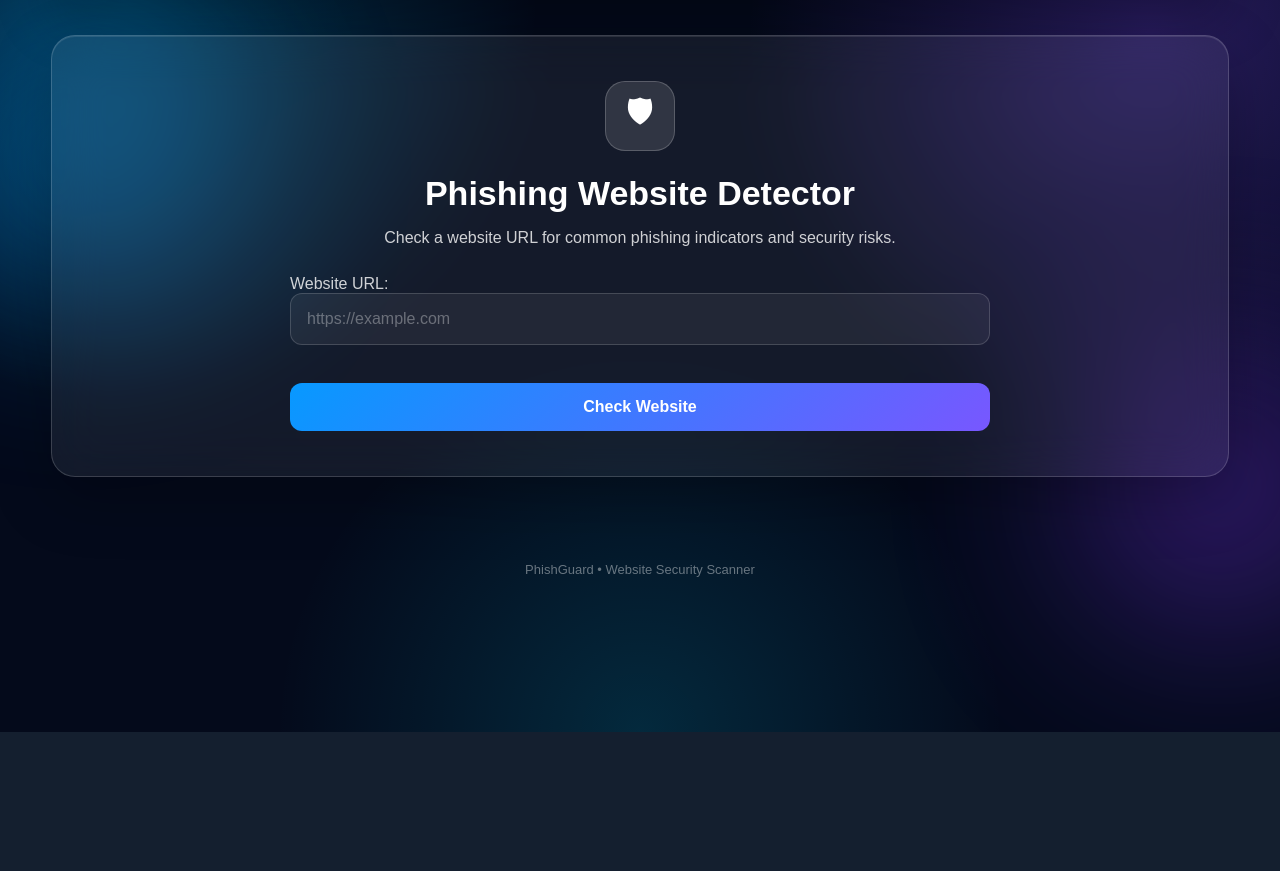
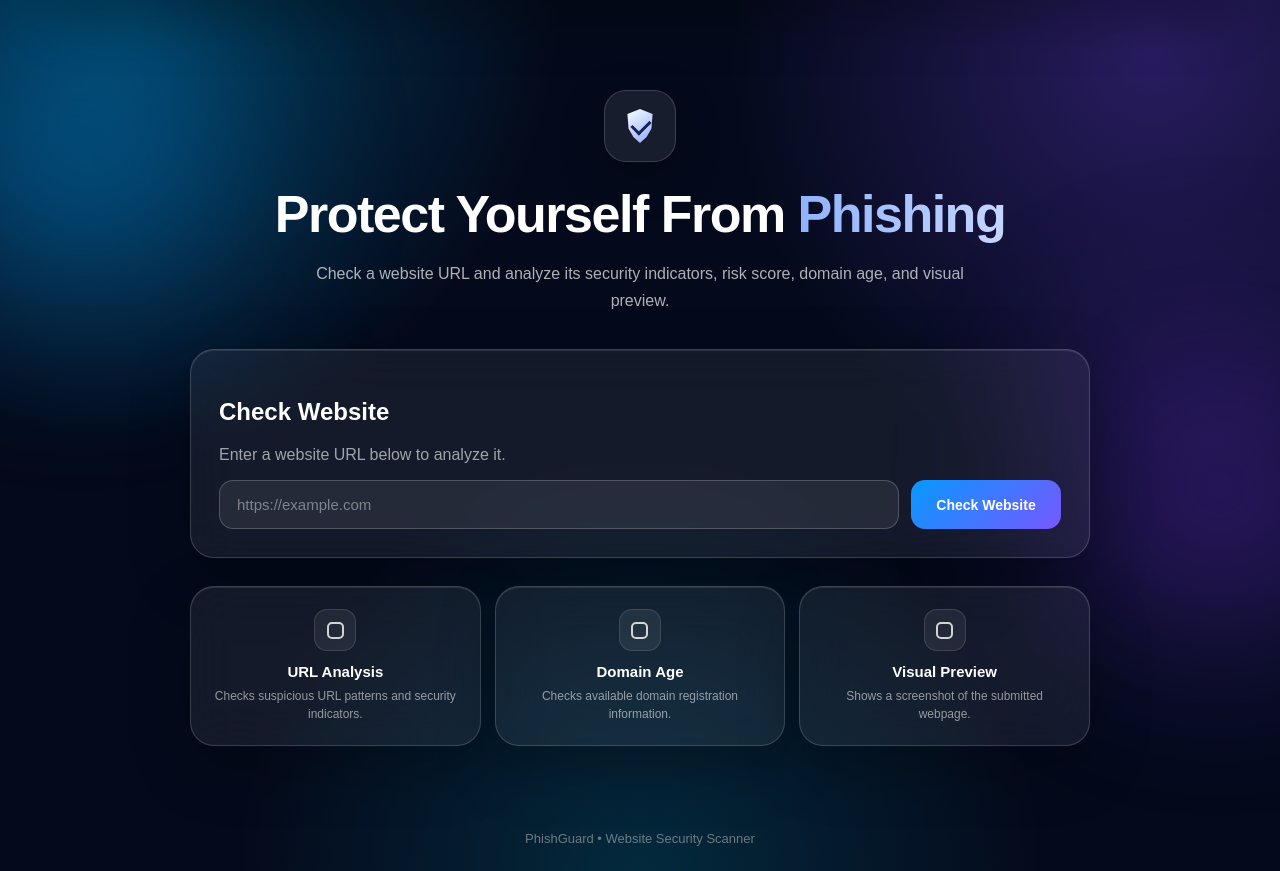
Before and after one commit to Sethu-santhosh/phishing-website-detector, a Django app: page / in a window 1280 px wide. Shown: the part 88-959 px from the top of the page. Before the commit the page ends 820 px from the top, so only its background shows below. Run offline with Django 5.2, Linux system fonts and the light colour scheme.

Commit message:
Update home.html

```diff
--- a/templates/home.html
+++ b/templates/home.html
@@ -3,85 +3,144 @@
 {% block content %}
 
 <style>
-    .hero-card {
+    .hero {
         text-align: center;
-        padding: 45px 30px;
+        padding: 55px 20px 35px;
     }
 
     .hero-icon {
-        width: 70px;
-        height: 70px;
-        margin: 0 auto 20px;
-        border-radius: 20px;
+        width: 72px;
+        height: 72px;
+        margin: 0 auto 22px;
+        border-radius: 22px;
         display: flex;
         align-items: center;
         justify-content: center;
-        background: rgba(255, 255, 255, 0.12);
-        border: 1px solid rgba(255, 255, 255, 0.2);
-        font-size: 32px;
+        background: rgba(255,255,255,0.08);
+        border: 1px solid rgba(255,255,255,0.16);
+        box-shadow: 0 15px 45px rgba(0,0,0,0.25);
     }
 
-    .hero-card h1 {
-        margin-bottom: 12px;
-        font-size: 34px;
+    .shield-icon {
+        width: 30px;
+        height: 34px;
+        position: relative;
     }
 
-    .hero-card p {
-        opacity: 0.8;
-        margin-bottom: 28px;
+    .shield-icon::before {
+        content: "";
+        position: absolute;
+        inset: 0;
+        background: linear-gradient(145deg, #ffffff, #8aa9ff);
+        clip-path: polygon(
+            50% 0%,
+            92% 15%,
+            88% 58%,
+            72% 82%,
+            50% 100%,
+            28% 82%,
+            12% 58%,
+            8% 15%
+        );
     }
 
-    .check-form {
-        text-align: left;
-        max-width: 700px;
-        margin: auto;
+    .shield-icon::after {
+        content: "";
+        position: absolute;
+        width: 9px;
+        height: 15px;
+        left: 10px;
+        top: 7px;
+        border-right: 3px solid #172554;
+        border-bottom: 3px solid #172554;
+        transform: rotate(45deg);
     }
 
-    .check-form input {
-        width: 100%;
-        padding: 16px;
-        border-radius: 12px;
-        border: 1px solid rgba(255, 255, 255, 0.2);
-        background: rgba(255, 255, 255, 0.08);
-        color: inherit;
-        outline: none;
+    .hero h1 {
+        margin: 0;
+        font-size: clamp(32px, 5vw, 52px);
+        font-weight: 800;
+        letter-spacing: -1.5px;
+    }
+
+    .hero h1 span {
+        background: linear-gradient(90deg, #8fb3ff, #c5d5ff);
+        -webkit-background-clip: text;
+        -webkit-text-fill-color: transparent;
+    }
+
+    .hero p {
+        max-width: 700px;
+        margin: 16px auto 0;
+        line-height: 1.7;
+        opacity: 0.68;
         font-size: 16px;
     }
 
-    .check-form input:focus {
-        border-color: rgba(255, 255, 255, 0.5);
+    .checker-card {
+        max-width: 900px;
+        margin: 0 auto;
+    }
+
+    .url-form {
+        display: flex;
+        gap: 12px;
+        margin-top: 8px;
+    }
+
+    .url-form input {
+        flex: 1;
+        min-width: 0;
     }
 
     .check-button {
-        width: 100%;
-        margin-top: 10px;
-        padding: 15px;
-        border-radius: 12px;
-        border: none;
-        cursor: pointer;
-        font-size: 16px;
-        font-weight: bold;
-        transition: transform 0.2s ease, opacity 0.2s ease;
+        min-width: 150px;
+        position: relative;
+        overflow: hidden;
     }
 
-    .check-button:hover {
-        transform: translateY(-2px);
-        opacity: 0.9;
+    .check-button::after {
+        content: "";
+        position: absolute;
+        top: 0;
+        left: -100%;
+        width: 60%;
+        height: 100%;
+        background: linear-gradient(
+            90deg,
+            transparent,
+            rgba(255,255,255,0.22),
+            transparent
+        );
+        transform: skewX(-20deg);
+    }
+
+    .check-button:hover::after {
+        animation: buttonShine 0.8s ease;
+    }
+
+    @keyframes buttonShine {
+        from {
+            left: -100%;
+        }
+        to {
+            left: 140%;
+        }
     }
 
     .loading {
         display: none;
         text-align: center;
-        margin-top: 20px;
+        padding: 30px 10px;
     }
 
-    .spinner {
-        width: 35px;
-        height: 35px;
-        margin: auto;
-        border: 4px solid rgba(255,255,255,0.2);
-        border-top: 4px solid white;
+    .loader {
+        width: 38px;
+        height: 38px;
+        margin: 0 auto 14px;
         border-radius: 50%;
+        border: 3px solid rgba(255,255,255,0.15);
+        border-top-color: #9bb7ff;
         animation: spin 0.8s linear infinite;
     }
 
@@ -92,174 +151,332 @@
     }
 
     .result-card {
-        margin-top: 25px;
+        margin-top: 28px;
+        animation: resultAppear 0.55s ease;
     }
 
-    .result-header {
+    @keyframes resultAppear {
+        from {
+            opacity: 0;
+            transform: translateY(20px) scale(0.98);
+        }
+        to {
+            opacity: 1;
+            transform: translateY(0) scale(1);
+        }
+    }
+
+    .result-title {
         display: flex;
         align-items: center;
         justify-content: space-between;
         gap: 15px;
-        flex-wrap: wrap;
+        margin-bottom: 20px;
     }
 
-    .result-header h2 {
+    .result-title h2 {
         margin: 0;
     }
 
     .status-badge {
         padding: 8px 15px;
-        border-radius: 20px;
-        font-weight: bold;
-        background: rgba(255,255,255,0.12);
+        border-radius: 999px;
+        font-size: 13px;
+        font-weight: 700;
+        background: rgba(255,255,255,0.08);
+        border: 1px solid rgba(255,255,255,0.14);
     }
 
     .result-info {
-        margin-top: 25px;
         display: grid;
-        grid-template-columns: repeat(2, 1fr);
-        gap: 15px;
+        grid-template-columns: repeat(3, 1fr);
+        gap: 14px;
+        margin-bottom: 25px;
     }
 
     .info-box {
-        padding: 20px;
-        border-radius: 15px;
-        background: rgba(255,255,255,0.07);
-        border: 1px solid rgba(255,255,255,0.12);
+        padding: 18px;
+        border-radius: 16px;
+        background: rgba(255,255,255,0.045);
+        border: 1px solid rgba(255,255,255,0.09);
+        min-width: 0;
     }
 
-    .info-box h3 {
-        margin-top: 0;
-        margin-bottom: 10px;
-        font-size: 15px;
-        opacity: 0.75;
+    .info-box small {
+        display: block;
+        margin-bottom: 8px;
+        opacity: 0.55;
+        font-size: 12px;
     }
 
-    .info-value {
-        font-size: 20px;
-        font-weight: bold;
+    .info-box strong {
+        display: block;
         word-break: break-word;
+        line-height: 1.5;
     }
 
-    .age-box {
-        grid-column: span 2;
+    .score {
+        font-size: 26px;
     }
 
-    .age-value {
-        font-size: 24px;
-        margin-bottom: 8px;
+    .age-box strong {
+        font-size: 20px;
+    }
+
+    .registration-date {
+        margin-top: 7px;
+        font-size: 12px;
+        opacity: 0.58;
     }
 
     .reasons {
-        margin-top: 25px;
+        margin-top: 22px;
     }
 
     .reasons h3 {
         margin-bottom: 12px;
     }
 
-    .reasons ul {
-        padding-left: 22px;
+    .reason-list {
+        margin: 0;
+        padding: 0;
+        list-style: none;
     }
 
-    .reasons li {
+    .reason-list li {
+        padding: 13px 15px;
         margin-bottom: 8px;
+        border-radius: 12px;
+        background: rgba(255,255,255,0.04);
+        border: 1px solid rgba(255,255,255,0.07);
+        line-height: 1.5;
     }
 
-    .safe-result {
-        border-left: 5px solid #22c55e;
+    /* Website Preview */
+
+    .website-preview {
+        margin-top: 30px;
     }
 
-    .suspicious-result {
-        border-left: 5px solid #f59e0b;
+    .website-preview h3 {
+        margin: 0 0 14px;
     }
 
-    .phishing-result {
-        border-left: 5px solid #ef4444;
+    .preview-frame {
+        width: 100%;
+        overflow: hidden;
+        border-radius: 18px;
+        background: rgba(255,255,255,0.04);
+        border: 1px solid rgba(255,255,255,0.12);
+        min-height: 220px;
+        display: flex;
+        align-items: center;
+        justify-content: center;
     }
 
-    .disclaimer {
-        margin-top: 20px;
-        opacity: 0.65;
-        font-size: 13px;
+    .preview-frame img {
+        display: block;
+        width: 100%;
+        height: auto;
+        max-height: 600px;
+        object-fit: cover;
+        object-position: top;
     }
 
-    @media (max-width: 700px) {
-        .hero-card {
-            padding: 30px 20px;
+    .preview-error {
+        display: none;
+        padding: 55px 20px;
+        text-align: center;
+        opacity: 0.6;
     }
 
-        .hero-card h1 {
-            font-size: 27px;
+    .preview-note {
+        margin: 10px 0 0;
+        font-size: 12px;
+        opacity: 0.5;
+        line-height: 1.5;
+    }
+
+    .security-note {
+        margin-top: 24px;
+        padding: 15px;
+        border-radius: 14px;
+        background: rgba(255,255,255,0.035);
+        border: 1px solid rgba(255,255,255,0.07);
+        font-size: 12px;
+        line-height: 1.6;
+        opacity: 0.7;
+    }
+
+    .features {
+        max-width: 900px;
+        margin: 28px auto 0;
+        display: grid;
+        grid-template-columns: repeat(3, 1fr);
+        gap: 14px;
+    }
+
+    .feature {
+        padding: 22px;
+        text-align: center;
+    }
+
+    .feature-icon {
+        width: 42px;
+        height: 42px;
+        margin: 0 auto 12px;
+        border-radius: 13px;
+        background: rgba(255,255,255,0.07);
+        border: 1px solid rgba(255,255,255,0.12);
+        display: flex;
+        align-items: center;
+        justify-content: center;
+    }
+
+    .feature-icon span {
+        width: 17px;
+        height: 17px;
+        display: block;
+        border: 2px solid rgba(255,255,255,0.8);
+        border-radius: 5px;
+    }
+
+    .feature h3 {
+        margin: 0 0 7px;
+        font-size: 15px;
+    }
+
+    .feature p {
+        margin: 0;
+        font-size: 12px;
+        line-height: 1.5;
+        opacity: 0.55;
+    }
+
+    @media (max-width: 750px) {
+
+        .url-form {
+            flex-direction: column;
+        }
+
+        .check-button {
+            width: 100%;
         }
 
         .result-info {
             grid-template-columns: 1fr;
         }
 
-        .age-box {
-            grid-column: span 1;
+        .features {
+            grid-template-columns: 1fr;
+        }
+
+        .result-title {
+            align-items: flex-start;
+            flex-direction: column;
+        }
+    }
+
+    @media (max-width: 600px) {
+
+        .hero {
+            padding: 35px 10px 25px;
+        }
+
+        .hero h1 {
+            font-size: 34px;
+        }
+
+        .hero p {
+            font-size: 14px;
+        }
+
+        .preview-frame {
+            border-radius: 13px;
+        }
+
+        .preview-frame img {
+            max-height: 420px;
+        }
+
+        .preview-note {
+            font-size: 11px;
         }
     }
 </style>
 
 
-<!-- Main checker -->
-<div class="card hero-card">
+<section class="hero">
 
     <div class="hero-icon">
-        🛡
+        <div class="shield-icon"></div>
     </div>
 
-    <h1>Phishing Website Detector</h1>
+    <h1>
+        Protect Yourself From
+        <span>Phishing</span>
+    </h1>
 
     <p>
-        Check a website URL for common phishing indicators and security risks.
+        Check a website URL and analyze its security indicators,
+        risk score, domain age, and visual preview.
     </p>
 
-    <form method="post" class="check-form" onsubmit="showLoading()">
+</section>
+
+
+<div class="card checker-card">
+
+    <h2>Check Website</h2>
+
+    <p style="opacity:0.6; margin-top:6px;">
+        Enter a website URL below to analyze it.
+    </p>
+
+    <form method="POST" onsubmit="showLoading()" class="url-form">
 
         {% csrf_token %}
 
-        {{ form.as_p }}
+        {{ form.url }}
 
         <button type="submit" class="check-button">
             Check Website
         </button>
 
-        <div class="loading" id="loading">
+    </form>
 
-            <div class="spinner"></div>
 
-            <p>
-                Analyzing website...
+    {% if form.errors %}
+
+        <div style="margin-top:15px;">
+            {{ form.errors }}
+        </div>
+
+    {% endif %}
+
+
+    <div id="loading" class="loading">
+
+        <div class="loader"></div>
+
+        <strong>Analyzing website...</strong>
+
+        <p style="opacity:0.55; font-size:12px;">
+            Checking URL security indicators and domain information.
         </p>
 
     </div>
-
-    </form>
 
 </div>
 
 
 {% if result %}
 
-<!-- Result -->
-<div class="card result-card
-    {% if result.label == 'Safe' %}
-        safe-result
-    {% elif result.label == 'Suspicious' %}
-        suspicious-result
-    {% else %}
-        phishing-result
-    {% endif %}
-">
+<div class="card result-card">
 
-    <div class="result-header">
+    <div class="result-title">
 
-        <h2>
-            Detection Result
-        </h2>
+        <h2>Analysis Result</h2>
 
         <div class="status-badge">
             {{ result.label }}
@@ -268,67 +485,60 @@
     </div>
 
 
-    <!-- Website information -->
     <div class="result-info">
 
-        <!-- URL -->
         <div class="info-box">
 
-            <h3>
-                Website URL
-            </h3>
+            <small>Website URL</small>
 
-            <div class="info-value">
+            <strong>
                 {{ result.url }}
-            </div>
+            </strong>
 
         </div>
 
 
-        <!-- Risk Score -->
         <div class="info-box">
 
-            <h3>
-                Risk Score
-            </h3>
+            <small>Risk Score</small>
 
-            <div class="info-value">
+            <strong class="score">
                 {{ result.score }} / 100
-            </div>
+            </strong>
 
         </div>
 
 
-        <!-- Website Age -->
         <div class="info-box age-box">
 
-            <h3>
-                Website Age
-            </h3>
-
-            <div class="age-value">
+            <small>Website Age</small>
 
             {% if result.age %}
+
+                <strong>
                     {{ result.age }}
+                </strong>
+
             {% else %}
+
+                <strong>
                     Unavailable
+                </strong>
+
             {% endif %}
-
-            </div>
 
 
             {% if result.registration_date %}
 
-                <p>
-                    Registered on:
-                    <strong>{{ result.registration_date }}</strong>
-                </p>
+                <div class="registration-date">
+                    Registered on: {{ result.registration_date }}
+                </div>
 
             {% else %}
 
-                <p>
-                    Registration information could not be found.
-                </p>
+                <div class="registration-date">
+                    Registration information unavailable.
+                </div>
 
             {% endif %}
 
@@ -337,16 +547,13 @@
     </div>
 
 
-    <!-- Detection reasons -->
+    {% if result.reasons %}
+
     <div class="reasons">
 
-        <h3>
-            Why this result?
-        </h3>
+        <h3>Detection Details</h3>
 
-        {% if result.reasons %}
-
-            <ul>
+        <ul class="reason-list">
 
             {% for reason in result.reasons %}
 
@@ -358,28 +565,106 @@
 
         </ul>
 
-        {% else %}
-
-            <p>
-                No major phishing indicators were detected.
-            </p>
+    </div>
 
     {% endif %}
+
+
+    <!-- WEBSITE SCREENSHOT -->
+
+    <div class="website-preview">
+
+        <h3>Website Preview</h3>
+
+        <div class="preview-frame">
+
+            <img
+                src="https://image.thum.io/get/width/1200/crop/700/{{ result.url }}"
+                alt="Website preview"
+                loading="lazy"
+                referrerpolicy="no-referrer"
+                onerror="
+                    this.style.display='none';
+                    this.nextElementSibling.style.display='block';
+                "
+            >
+
+            <div class="preview-error">
+
+                Preview unavailable for this website.
+
+            </div>
+
+        </div>
+
+        <p class="preview-note">
+            This is a visual screenshot generated by the preview service.
+            Your Django application does not directly open or execute the submitted website.
+        </p>
 
     </div>
 
 
-    <div class="disclaimer">
+    <div class="security-note">
 
-        This is an educational rule-based screening tool.
-        It does not visit or execute the submitted website and
-        cannot guarantee that a website is completely safe.
+        <strong>Security note:</strong>
+        The phishing detection system uses URL-based analysis.
+        The visual preview is separate from the phishing detection rules.
 
     </div>
 
 </div>
 
 {% endif %}
+
+
+<div class="features">
+
+    <div class="card feature">
+
+        <div class="feature-icon">
+            <span></span>
+        </div>
+
+        <h3>URL Analysis</h3>
+
+        <p>
+            Checks suspicious URL patterns and security indicators.
+        </p>
+
+    </div>
+
+
+    <div class="card feature">
+
+        <div class="feature-icon">
+            <span></span>
+        </div>
+
+        <h3>Domain Age</h3>
+
+        <p>
+            Checks available domain registration information.
+        </p>
+
+    </div>
+
+
+    <div class="card feature">
+
+        <div class="feature-icon">
+            <span></span>
+        </div>
+
+        <h3>Visual Preview</h3>
+
+        <p>
+            Shows a screenshot of the submitted webpage.
+        </p>
+
+    </div>
+
+</div>
 
 
 <script>
@@ -389,7 +674,9 @@ function showLoading() {
     const loading = document.getElementById("loading");
 
     if (loading) {
+
         loading.style.display = "block";
+
     }
 
 }
```
Lines whose indentation alone changed are shown as unchanged.
